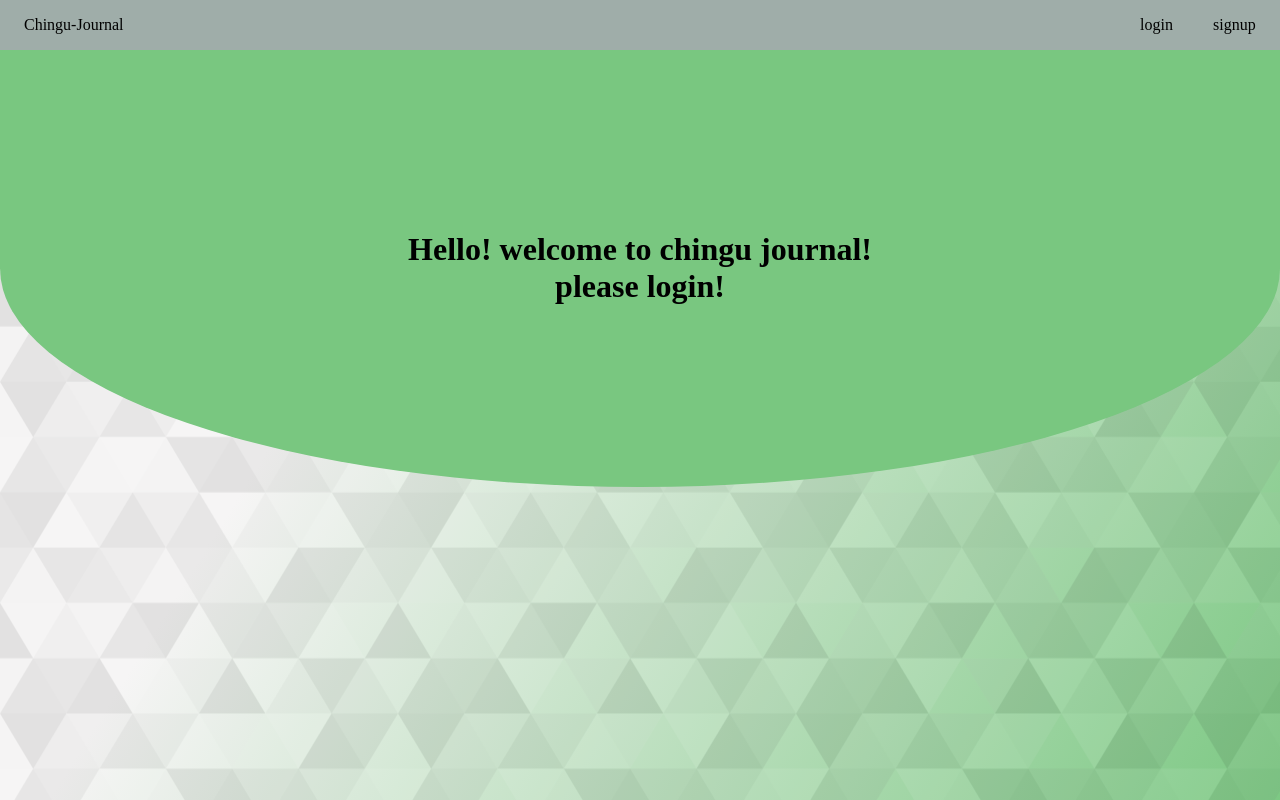
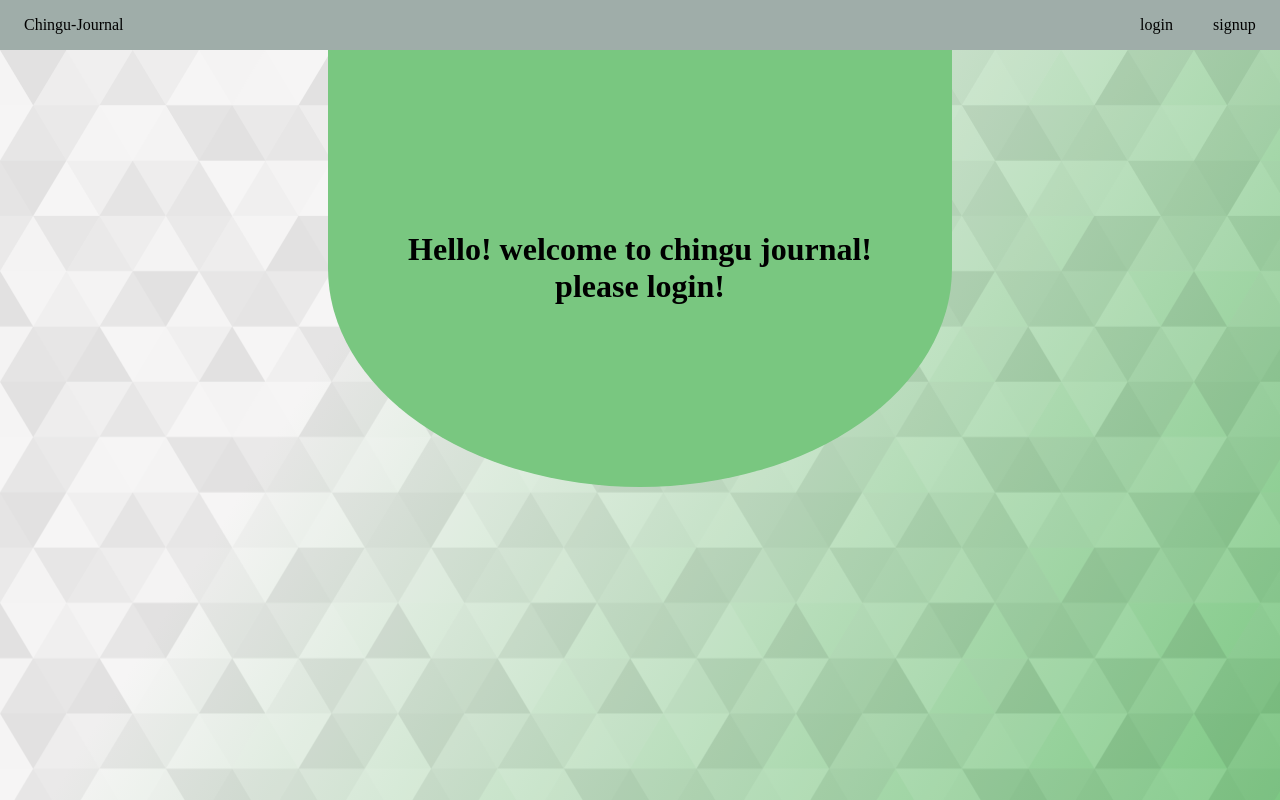
Before and after one commit to angelopoole/chingu-journalSolo, a React (Create React App) app in the folder Client/: page / in a window 1280 px wide. Shown: the top 800 px of the page. Built offline with nearby package versions, Linux system fonts and the light colour scheme.

Commit message:
add rule to landingpage for tab max-width

```diff
--- a/Client/src/pages/LandingPage.tsx
+++ b/Client/src/pages/LandingPage.tsx
@@ -18,12 +18,11 @@ const TopOfHomeLandingPage = styled.div`
 const StyledContainer = styled.div`
   padding: 10em 5em;
   background-color: var(--light-accent);
-  /* opacity: 0.5; */
+  max-width: 1270px;
+  align-self: center;
+
   border-bottom-left-radius: 50%;
   border-bottom-right-radius: 50%;
-  h1 {
-    /* opacity: 0.4; */
-  }
 `;
 
 const LandingPage = () => {
```
